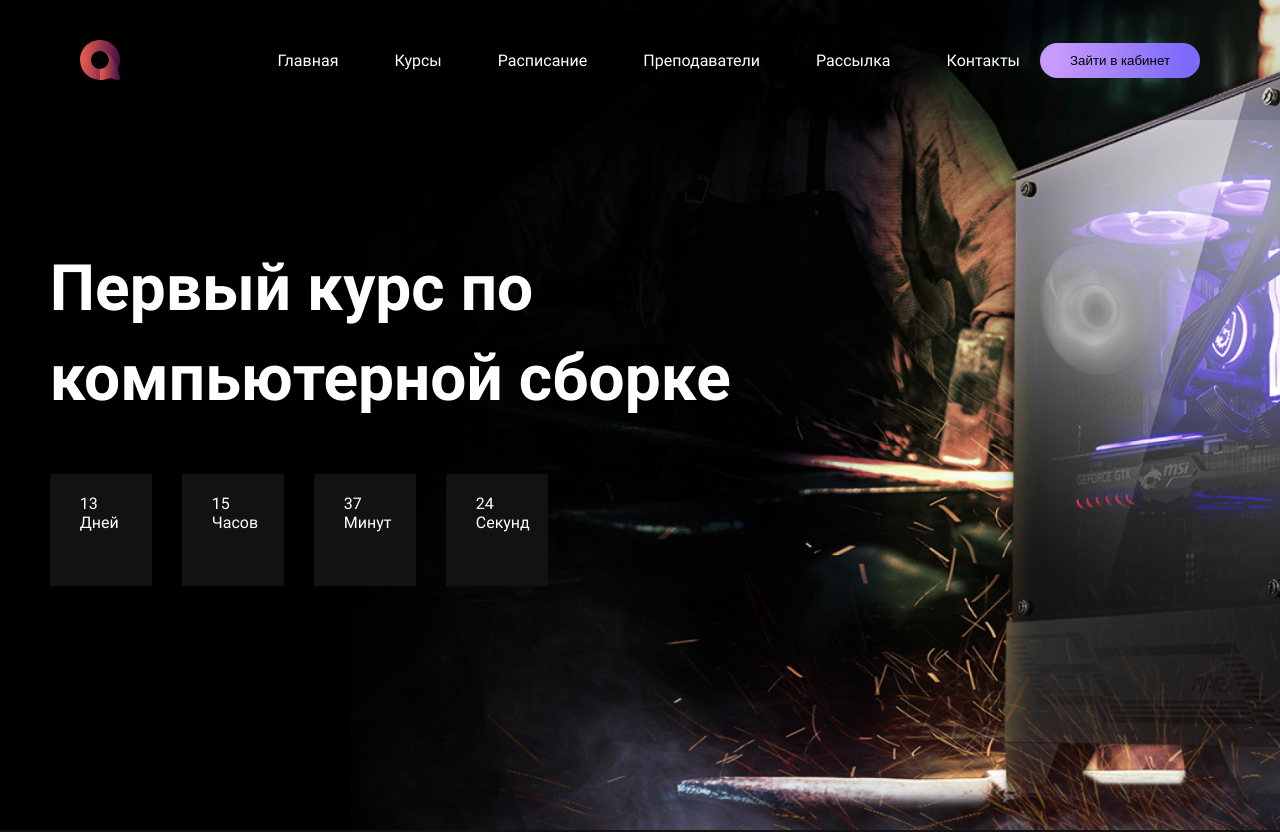
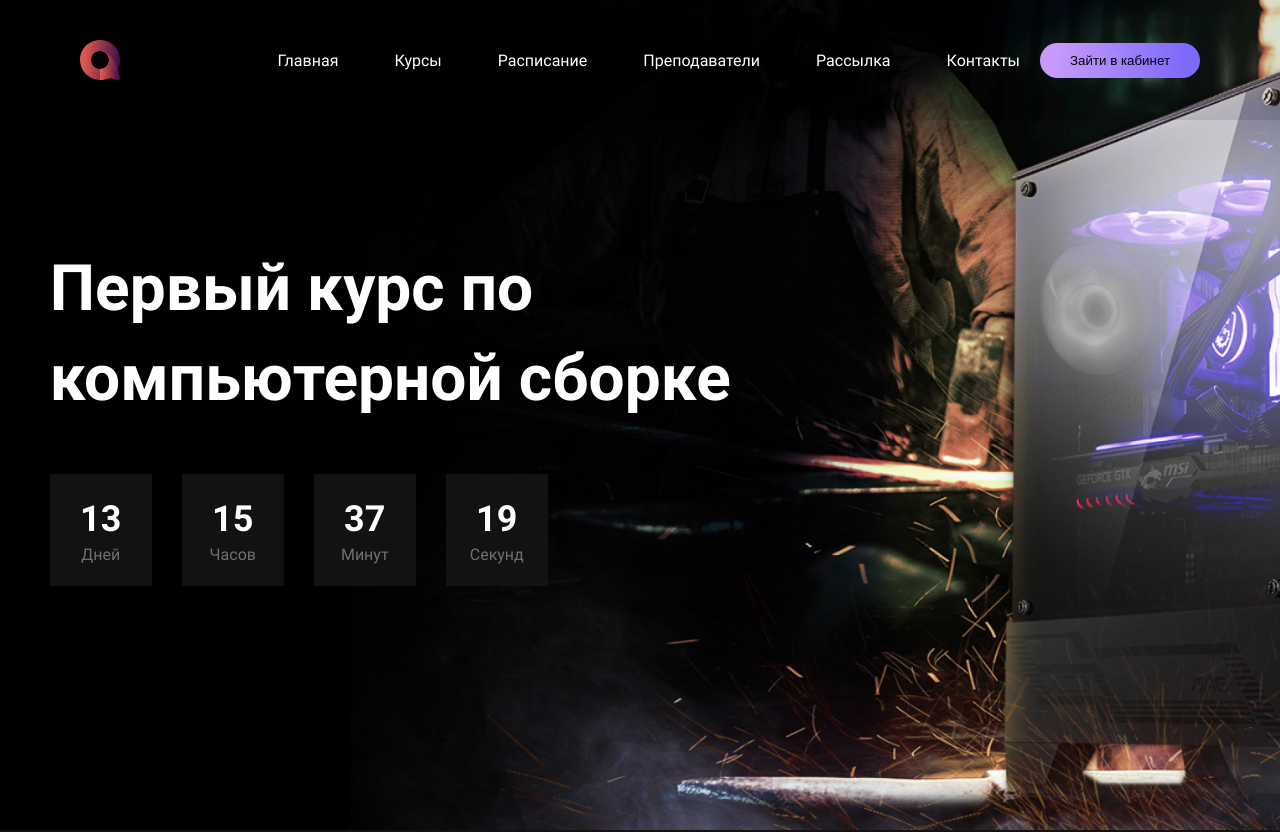
Before and after one commit to MargaritaKh0708/Website-CompSchool, a React (Create React App) app: page / in a window 1280 px wide. Shown: the top 832 px of the page. Built offline with nearby package versions, Linux system fonts and the light colour scheme.

Commit message:
add timer feature

```diff
--- a/src/components/presentation-block/_presentation-block.scss
+++ b/src/components/presentation-block/_presentation-block.scss
@@ -21,9 +21,23 @@
         display: flex;
         gap: 30px;
 
+        &-date {
+        line-height: 140%;
+        font-weight: 700;
+        font-size: 36px;
+        }
+
+        &-title {
+            color: $c-light-white;
+            line-height: 140%;
+            font-size: 16px;
+        }
+
         &-item {
+            justify-content: space-between;
             background: $c-background;
             flex-direction: column;
+            align-items: center;
             padding: 20px 30px;
             display: flex;
             height: 112px;
--- a/src/components/presentation-block/timer/Timer.tsx
+++ b/src/components/presentation-block/timer/Timer.tsx
@@ -1,33 +1,32 @@
 
 import { useState, useEffect } from 'react';
+
 
 export const Timer: React.FC = () => {
 
 
-
     const [timeDistance, setTimeDistance] = useState<number>(new Date("Jan 14, 1970 15:37:25").getTime());
-
 
     useEffect(() => {
         const timer = setInterval(() => {
-         setTimeDistance(() => timeDistance >= 1 ? timeDistance - 1 : 0);
+            setTimeDistance((c: number) => c >= 1000 ? c - 1000 : 0); //форму функционального обновления хука setState, которая позволяет указать, как должно меняться состояние, не ссылаясь явно на текущее состояние
             console.log('this', timeDistance)
         }, 1000)
 
         return () => clearInterval(timer)
-    }, [timeDistance])
+    }, [])
 
 
-    let days = Math.floor(timeDistance / (1000 * 60 * 60 * 24));
-    let hours = Math.floor((timeDistance % (1000 * 60 * 60 * 24)) / (1000 * 60 * 60));
-    let minutes = Math.floor((timeDistance % (1000 * 60 * 60)) / (1000 * 60));
-    let seconds = Math.floor((timeDistance % (1000 * 60)) / 1000);
+    let seconds = Math.floor((timeDistance / 1000) % 60);
+    let minutes = Math.floor((timeDistance / 1000 / 60) % 60);
+    let hours = Math.floor((timeDistance / 1000 / 60 / 60) % 24);
+    let days = Math.floor(timeDistance / 1000 / 60 / 60 / 24);
 
     return (
         <div className='presentation-block__timer'>
-            <div className='presentation-block__timer-item'>{days} <span className='prentation-block__timer-title'>Дней</span></div>
-            <div className='presentation-block__timer-item'>{hours}<span className='prentation-block__timer-title'>Часов</span></div>
-            <div className='presentation-block__timer-item'>{minutes}<span className='prentation-block__timer-title'>Минут</span></div>
-            <div className='presentation-block__timer-item'>{seconds}<span className='prentation-block__timer-title'>Секунд</span></div>
+            <div className='presentation-block__timer-item'><span className='presentation-block__timer-date'>{days >= 10 ? days : `0${days}`}</span> <span className='presentation-block__timer-title'>Дней</span></div>
+            <div className='presentation-block__timer-item'><span className='presentation-block__timer-date'>{hours >= 10 ? hours : `0${hours}`}</span><span className='presentation-block__timer-title'>Часов</span></div>
+            <div className='presentation-block__timer-item'><span className='presentation-block__timer-date'>{minutes >= 10 ? minutes : `0${minutes}`}</span><span className='presentation-block__timer-title'>Минут</span></div>
+            <div className='presentation-block__timer-item'><span className='presentation-block__timer-date'>{seconds >= 10 ? seconds : `0${seconds}`}</span><span className='presentation-block__timer-title'>Секунд</span></div>
         </div>)
 }
--- a/src/index.css
+++ b/src/index.css
@@ -119,9 +119,21 @@ a {
   display: flex;
   gap: 30px;
 }
+.presentation-block__timer-date {
+  line-height: 140%;
+  font-weight: 700;
+  font-size: 36px;
+}
+.presentation-block__timer-title {
+  color: rgba(255, 255, 255, 0.4);
+  line-height: 140%;
+  font-size: 16px;
+}
 .presentation-block__timer-item {
+  justify-content: space-between;
   background: #121212;
   flex-direction: column;
+  align-items: center;
   padding: 20px 30px;
   display: flex;
   height: 112px;
```
Also changed, not shown: 1 other file (tests, documents, lock files or other folders).
